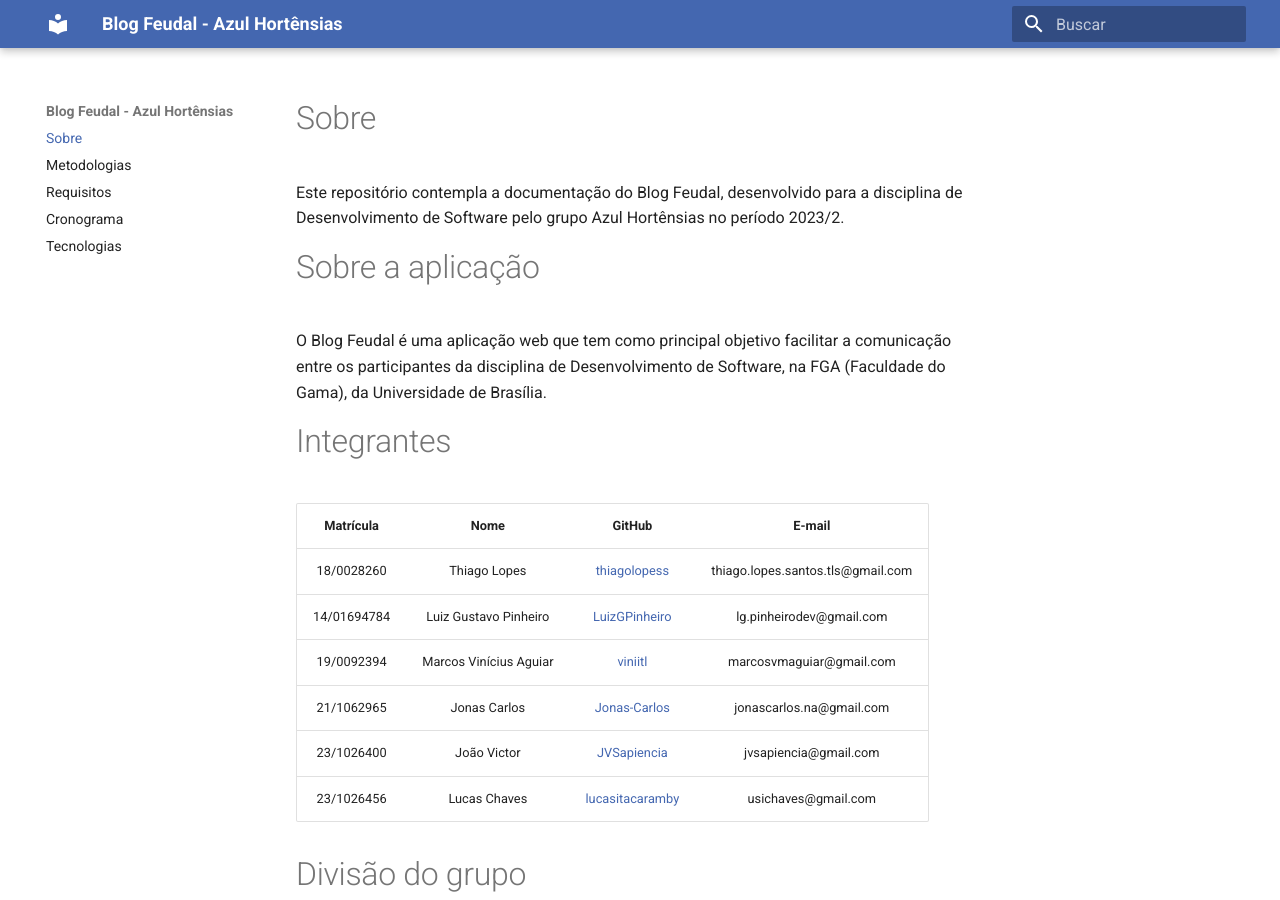
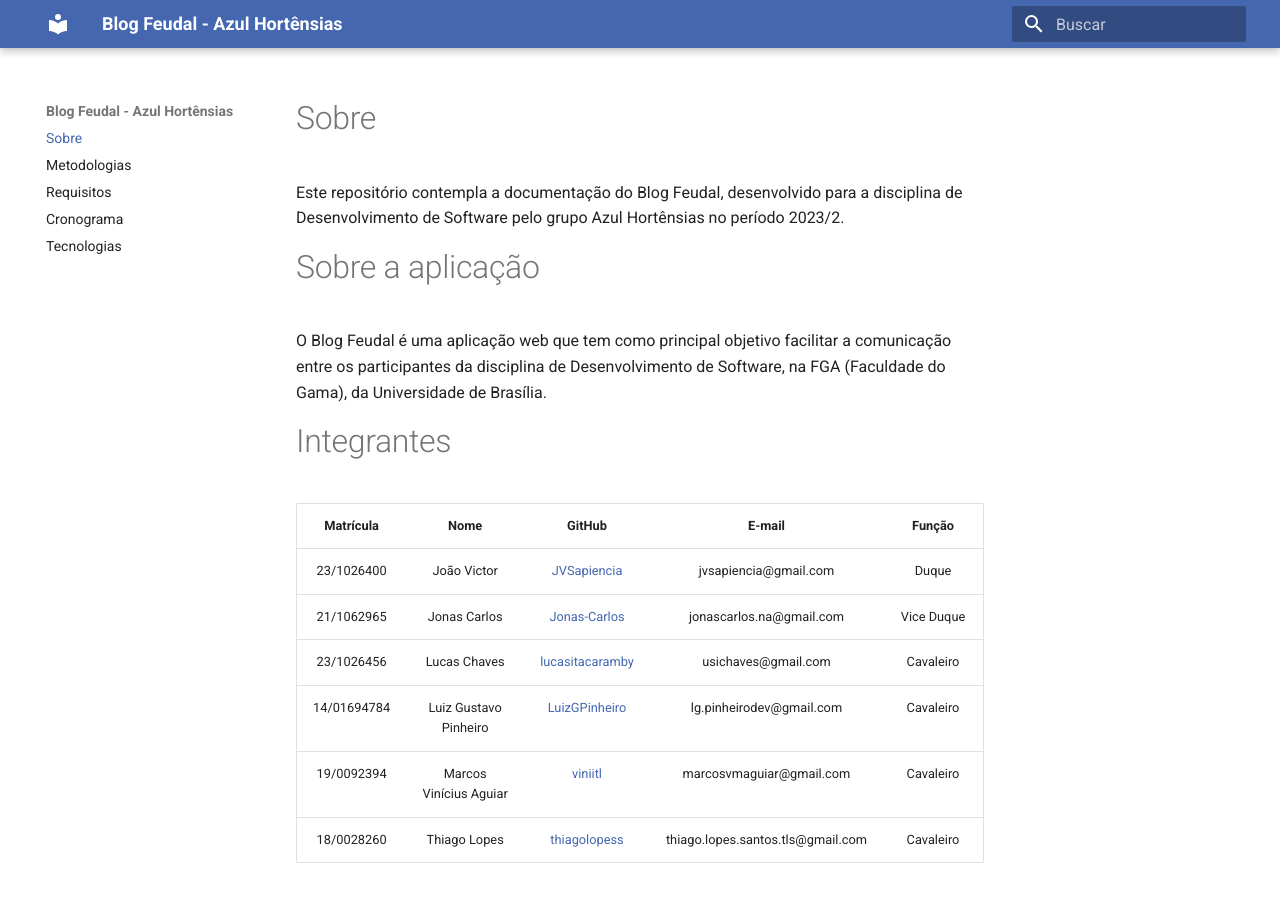
Before and after one commit to thiagolopess/DS-Blog-Azul-Hortencias, an MkDocs documentation site: the page built from docs/index.md, in a window 1280 px wide and 900 px high. Built offline with MkDocs 1.6.1 and Material for MkDocs 9.7.7, drawn with Linux system fonts in a browser that asks for light colours.

Commit message:
Adiciona função dos integrantes no feudo

```diff
--- a/docs/index.md
+++ b/docs/index.md
@@ -5,14 +5,14 @@ Este repositório contempla a documentação do Blog Feudal, desenvolvido para a
 O Blog Feudal é uma aplicação web que tem como principal objetivo facilitar a comunicação entre os participantes da disciplina de Desenvolvimento de Software, na FGA (Faculdade do Gama), da Universidade de Brasília.
 
 # Integrantes
-Matrícula | Nome | GitHub | E-mail|
-|:--:|:--:|:--:|:--:|
-| 18/0028260 | Thiago Lopes | [thiagolopess](https://github.com/thiagolopess) | thiago.lopes.santos.tls@gmail.com
-| 14/01694784 | Luiz Gustavo Pinheiro | [LuizGPinheiro](https://github.com/LuizGPinheiro) | lg.pinheirodev@gmail.com
-| 19/0092394 | Marcos Vinícius Aguiar | [viniitl](https://github.com/viniitl) | marcosvmaguiar@gmail.com
-| 21/1062965 | Jonas Carlos | [Jonas-Carlos](https://github.com/Jonas-Carlos) | jonascarlos.na@gmail.com
-| 23/1026400 | João Victor | [JVSapiencia](https://github.com/JVSapiencia) | jvsapiencia@gmail.com
-| 23/1026456 | Lucas Chaves | [lucasitacaramby](https://github.com/lucasitacaramby) | usichaves@gmail.com
+Matrícula | Nome | GitHub | E-mail | Função |
+|:--:|:--:|:--:|:--:|:--:|
+| 23/1026400 | João Victor | [JVSapiencia](https://github.com/JVSapiencia) | jvsapiencia@gmail.com | Duque
+| 21/1062965 | Jonas Carlos | [Jonas-Carlos](https://github.com/Jonas-Carlos) | jonascarlos.na@gmail.com | Vice Duque
+| 23/1026456 | Lucas Chaves | [lucasitacaramby](https://github.com/lucasitacaramby) | usichaves@gmail.com | Cavaleiro
+| 14/01694784 | Luiz Gustavo Pinheiro | [LuizGPinheiro](https://github.com/LuizGPinheiro) | lg.pinheirodev@gmail.com | Cavaleiro
+| 19/0092394 | Marcos Vinícius Aguiar | [viniitl](https://github.com/viniitl) | marcosvmaguiar@gmail.com | Cavaleiro
+| 18/0028260 | Thiago Lopes | [thiagolopess](https://github.com/thiagolopess) | thiago.lopes.santos.tls@gmail.com | Cavaleiro
 
 # Divisão do grupo
 O grupo foi dividido em 2 subgrupos, cada um responsável por uma parte do projeto. O subgrupo 1 é responsável pelo backend, e o subgrupo 2 é responsável pelo frontend. A divisão do grupo pode ser vista na tabela abaixo:
```
